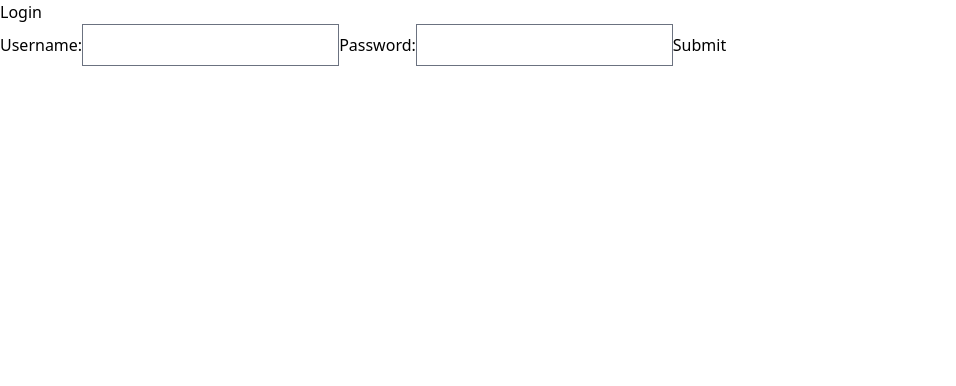
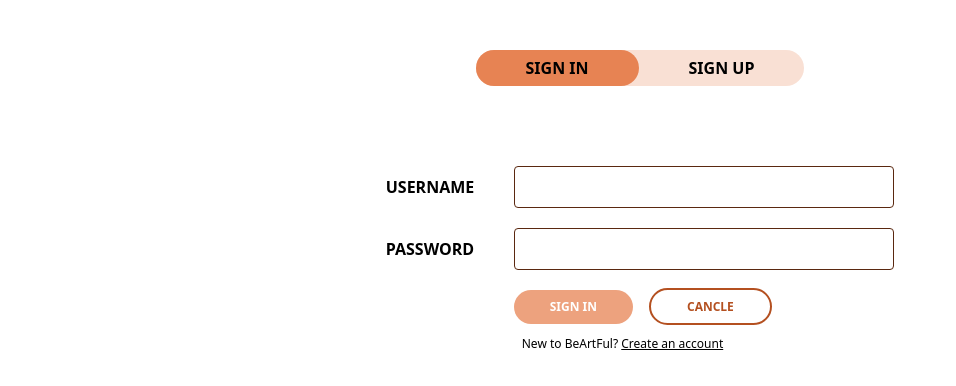
Before and after one commit to senior-project-kmutt/beartful-web, a Next.js app: page /login in a window 1280 px wide. Shown: the top 386 px of the page, without its empty margins (0-956 px from the left). Built offline with nearby package versions, Linux system fonts and the light colour scheme.

Commit message:
login page

```diff
--- a/components/Authentication/Login.tsx
+++ b/components/Authentication/Login.tsx
@@ -1,11 +1,16 @@
 import { LoginUser } from "@/models/users";
 import { login } from "@/services/user/user.api";
 import bcrypt from "bcryptjs";
+import Link from "next/link";
+import style from "@/styles/login/loginLayout.module.scss"
+import { useState } from "react";
+import Router from 'next/router';
 
 interface formDataType {
   [key: string]: any;
 }
 const Login = () => {
+  const [activeMenu, setActiveMenu] = useState<string>('sign in');
   const submitForm = async (event: React.FormEvent<HTMLFormElement>) => {
     event.preventDefault();
     const responseBody: formDataType = {};
@@ -16,23 +21,64 @@ const Login = () => {
     }
 
     if (responseBody) {
-      login(responseBody as unknown as LoginUser);
+      const res = login(responseBody as unknown as LoginUser).subscribe((res: any) => {
+        localStorage.setItem("auth", res.data.token);
+        Router.push('/');
+      })
     }
   };
   return (
+    <div className={style.main}>
       <div>
+        <div className={style.warp}>
+          <div className={style.switch}>
+            <div
+              onClick={() => setActiveMenu('sign in')}
+              className={activeMenu === 'sign in' ? `${style.item_active}` : `${style.item}`}
+            >
+              SIGN IN
+            </div>
+            <div
+              onClick={() => setActiveMenu('sign up')}
+              className={activeMenu === 'sign up' ? `${style.item_active}` : `${style.item}`}
+            >
+              SIGN UP
+            </div>
+          </div>
+        </div>
+
+        {activeMenu === 'sign in' && (
+          <div className={`${style.warp} mt-20`}>
             <form onSubmit={submitForm}>
-        <h1>Login</h1>
+              <div className={style.input_form}>
                 <label>
-          Username:
+                  USERNAME
                   <input name="username" type="text" />
                 </label>
+              </div>
+              <div className={style.input_form}>
                 <label>
-          Password:
-          <input name="password" type="text" />
+                  PASSWORD
+                  <input name="password" type="password" />
                 </label>
-        <input type="submit" value="Submit" />
+              </div>
+              <div className="ml-32">
+                <input className={`${style.submit_button} mr-4`} type="submit" value="SIGN IN" />
+                <Link className={style.cancle_button} href="/">CANCLE</Link>
+                <p className="text-xs pt-3 pl-2 font-medium">New to BeArtFul?&nbsp;
+                  <span onClick={() => setActiveMenu('sign up')} className="underline cursor-pointer">Create an account</span>
+                </p>
+              </div>
             </form>
+          </div>
+        )}
+
+        {activeMenu === 'sign up' && (
+          <div className={`${style.warp} p-16`}>
+            WAIT FOR REGISTER!
+          </div>
+        )}
+      </div>
     </div>
   );
 };
--- /dev/null
+++ b/styles/login/loginLayout.module.scss
@@ -0,0 +1,71 @@
+.main {
+    padding: 50px;
+    display: flex;
+    justify-content: center;
+
+    .warp {
+        display: flex;
+        justify-content: center;
+
+    }
+
+    .switch {
+        display: flex;
+        border-radius: 20px;
+        background: #F9E0D4;
+        font-weight: 800;
+
+        .item {
+            padding: 6px 50px;
+            border-radius: 20px;
+        }
+
+        .item_active {
+            padding: 6px 50px;
+            border-radius: 20px;
+            background: #E78353;
+        }
+    }
+
+    .input_form {
+        margin-bottom: 20px;
+        input {
+            width: 380px;
+            border: 1.5px solid #5A2810;
+            border-radius: 4px;
+            margin-left: 40px;
+        }
+
+        label {
+            font-weight: 600;
+            padding: 0;
+        }
+    }
+
+    .submit_button {
+        font-size: 12px;
+        font-weight: 700;
+        background-color: #EDA27E;
+        color: white;
+        padding: 8px 36px;
+        border-radius: 20px;
+        &:hover {
+            background-color: #E16428;
+            border-color: #E16428;
+        }
+    }
+
+    .cancle_button {
+        font-size: 12px;
+        font-weight: 700;
+        color: #B45020;
+        padding: 8px 36px;
+        border-radius: 20px;
+        border: #B45020 2px solid;
+        &:hover {
+            background-color: #E16428;
+            color: white;
+            border-color: #E16428;
+        }
+    }
+}
```
Lines whose indentation alone changed are shown as unchanged.
